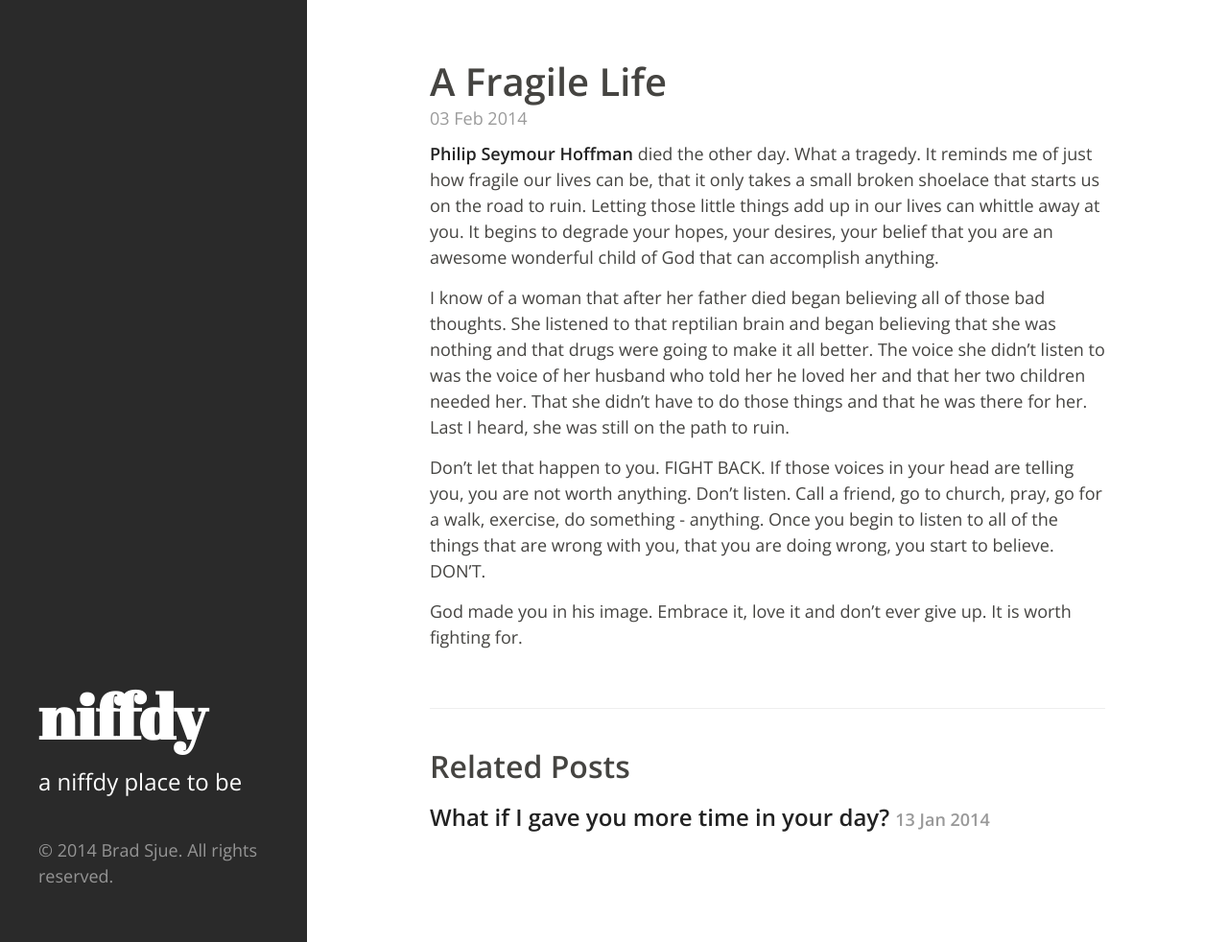
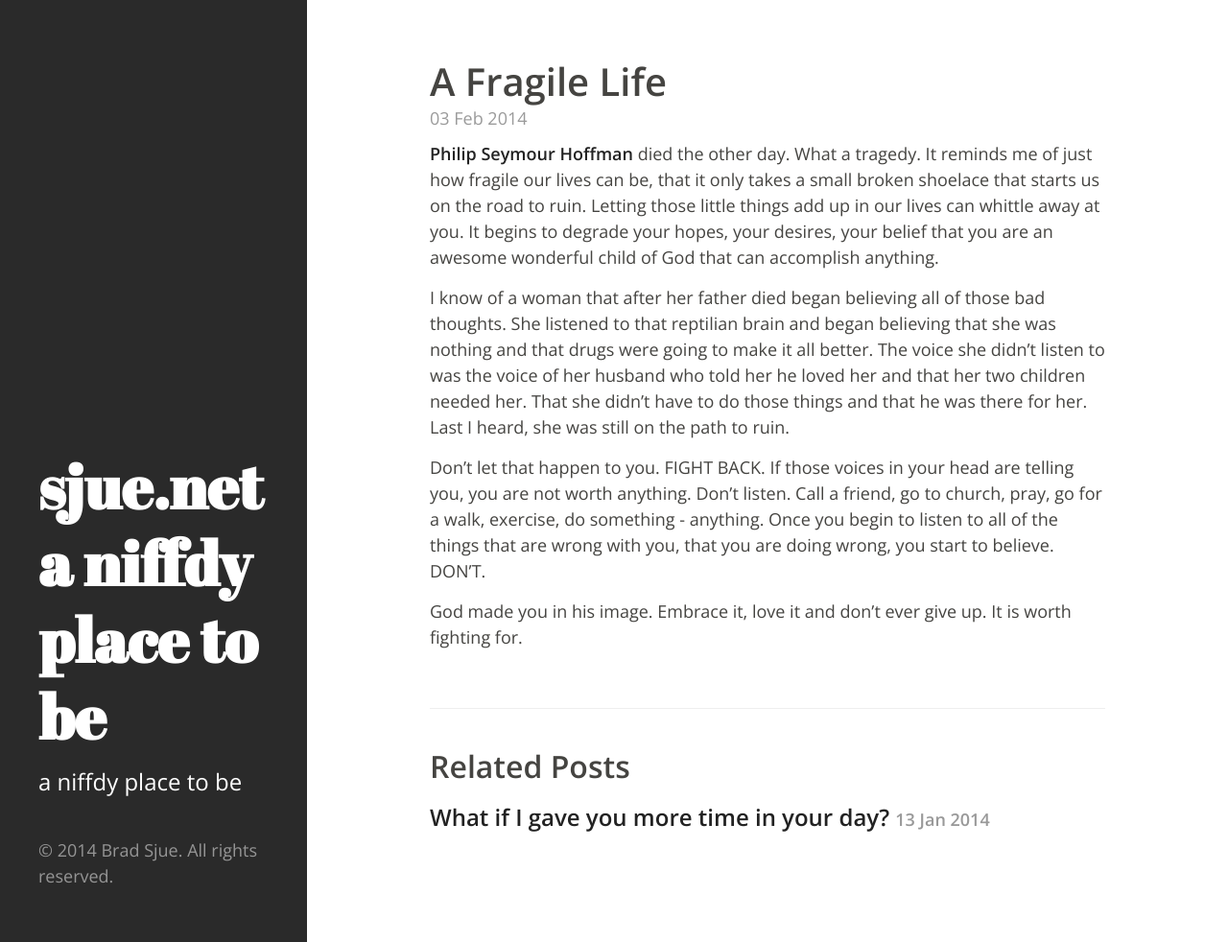
Before and after one commit to niffdy/niffdy.github.io, a Jekyll site: the page built from _posts/2014-02-03-A-Fragile-Life.md, in a window 1280 px wide and 982 px high. Shown: the whole window at 96% size. Built offline with Jekyll 4.4.1, drawn with Linux system fonts in a browser that asks for light colours; Markdown is read by kramdown in place of the engine named in the settings.

Commit message:
moving sjue.net to github

```diff
--- a/CNAME
+++ b/CNAME
@@ -1 +1 @@
-niffdy.com
+sjue.net
--- a/_config.yml
+++ b/_config.yml
@@ -1,7 +1,7 @@
-title:        niffdy
+title:        sjue.net a niffdy place to be
 tagline:      'living your legacy'
 description:  'a niffdy place to be'
-url:          http://niffdy.com
+url:          http://sjue.net
 version:      .001
 author:
   name:       'Brad Sjue'
```
Also changed, not shown: _posts/2014-02-03-A-Fragile-Life.md (line endings or trailing spaces).
